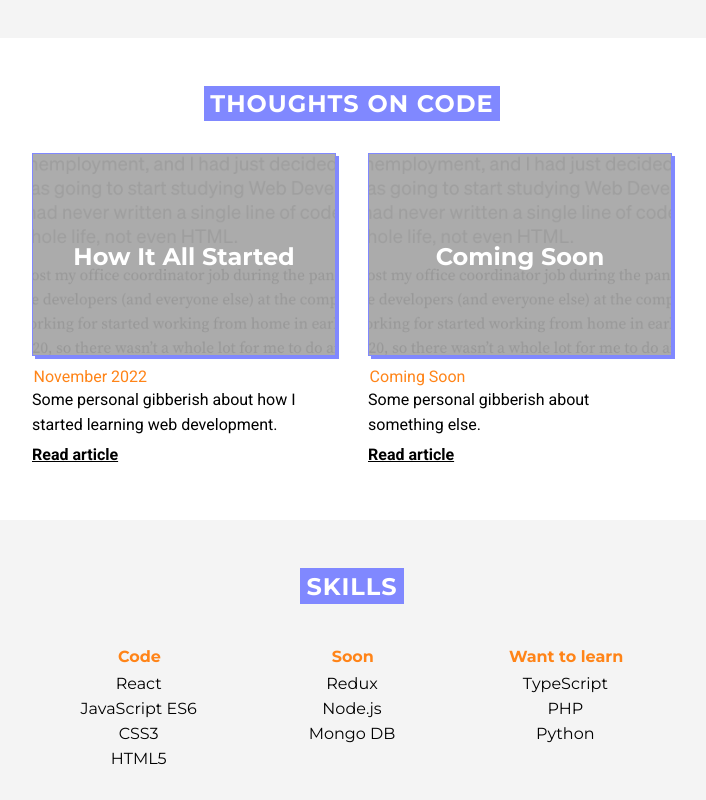
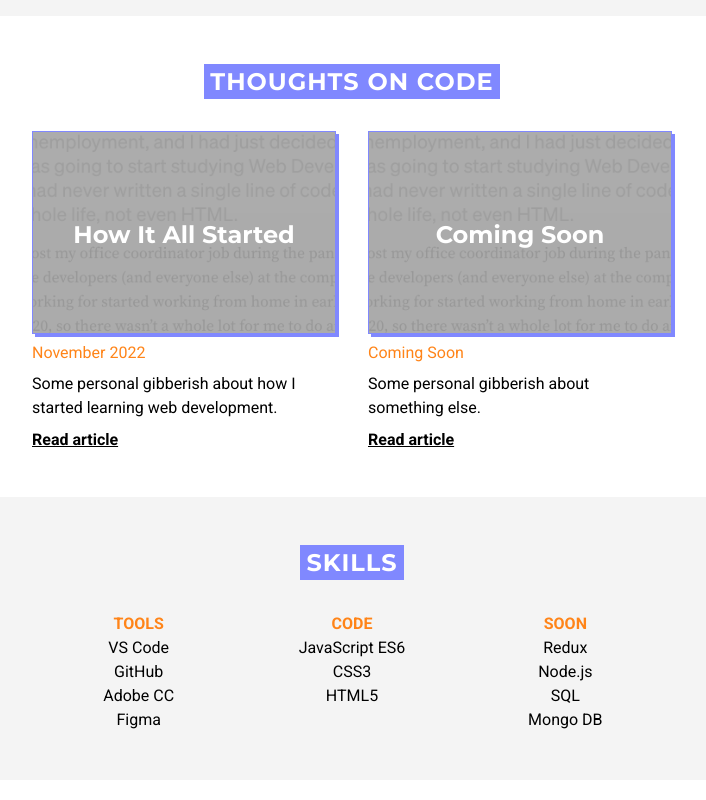
Before and after one commit to Technigo/project-react-portfolio, a React (Create React App) app: page / in a window 1280 px wide. Shown: the part 1820-2620 px from the top of the page, without its empty margins (288-994 px from the left). Built offline with nearby package versions, Linux system fonts and the light colour scheme; no server answers.

Commit message:
made skills grid responsive

```diff
--- a/src/components/Skills.jsx
+++ b/src/components/Skills.jsx
@@ -7,31 +7,30 @@ const Skills = () => {
     <SectionContainer bg>
       <h4>Skills</h4>
       <SkillsGrid>
-        <div>
+
+        <ul>
+          <h5>Tools</h5>
+          <li>VS Code</li>
+          <li>GitHub</li>
+          <li>Adobe CC</li>
+          <li>Figma</li>
+        </ul>
+
+        <ul>
           <h5>Code</h5>
-          <ul>
-            <li>React</li>
           <li>JavaScript ES6</li>
           <li>CSS3</li>
           <li>HTML5</li>
         </ul>
-        </div>
-        <div>
+
+        <ul>
           <h5>Soon</h5>
-          <ul>
           <li>Redux</li>
           <li>Node.js</li>
+          <li>SQL</li>
           <li>Mongo DB</li>
         </ul>
-        </div>
-        <div>
-          <h5>Want to learn</h5>
-          <ul>
-            <li>TypeScript</li>
-            <li>PHP</li>
-            <li>Python</li>
-          </ul>
-        </div>
+
       </SkillsGrid>
     </SectionContainer>
   );
--- a/src/components/styled/ArticleContainer.styled.js
+++ b/src/components/styled/ArticleContainer.styled.js
@@ -3,6 +3,7 @@ import styled from 'styled-components';
 const ArticleContainer = styled.article`
   display: grid;
   grid: 1fr;
+  gap: 0.6rem;
   ${({ other }) => (other && { margin: 'var(--margin)', width: 'var(--width)' })};
 
     & h5 {
--- a/src/components/styled/Global.js
+++ b/src/components/styled/Global.js
@@ -20,7 +20,7 @@ const GlobalStyles = createGlobalStyle`
   --sub-color: rgba(255, 132, 24, 1);
   --third-color: rgb(163, 163, 163);
 
-  --line-height: 25px;
+  --line-height: 1.5rem;
   --margin: 0 auto;
   --width: 40rem;
 
@@ -116,7 +116,6 @@ h5 {
   font-size: 1rem;
   font-weight: 700;
   height: fit-content;
-  margin: 0.7rem 0 0.1rem 0.1rem;
   text-transform: uppercase;
 
   @media (max-width: 650px) {
--- a/src/components/styled/Grids.styled.js
+++ b/src/components/styled/Grids.styled.js
@@ -6,6 +6,10 @@ export const ArticleGrid = styled.div`
   gap: 2rem;
   margin: var(--margin);
   width: var(--width);
+
+    & h5 {
+      // margin-top: ${(props) => (props.other ? '0' : '0.7rem')};
+    }
 
   @media (max-width: 650px) {
     grid-template-columns: 1fr;
@@ -20,15 +24,24 @@ export const SkillsGrid = styled.div`
   width: var(--width);
 
   & h5 {
-    font-family: var(--main-font);
-    text-transform: none;
+    text-transform: uppercase;
   }
 
   & ul {
-    font-family: var(--main-font);
-    font-size: 1rem;
-    margin-top: 5px;
+    font-family: var(--sub-font);
     line-height: var(--line-height);
     list-style-type: none;
   }
+
+  @media (max-width: 650px) {
+    grid-template-columns: 1fr;
+
+    & ul {
+      margin-bottom: 1.5rem;
+    }
+
+    & ul:nth-child(3) {
+      margin-bottom: 0;
+    }
+  }
 `;
--- a/src/components/styled/Topics.styled.js
+++ b/src/components/styled/Topics.styled.js
@@ -6,20 +6,20 @@ export const TopicsContainer = styled.div`
   align-items: center;
   gap: 0.3rem;
   height: fit-content;
-  margin: 0.5rem 0;
+  // margin: 0.3rem 0 0.5rem 0;
 
     & a {
       text-decoration: underline;
     }
       & span {
-        font-weight: 300;
+        font-weight: 600;
         color: var(--main-color);
       }
 `;
 
 export const Topic = styled.p`
-  border: 1px solid black;
-  color: black;
+  border: 1px solid var(--third-color);
+  color: var(--third-color);
   font-family: var(--sub-font);
   font-size: 0.8rem;
   padding: 0.15rem 0.25rem;
```
Also changed, not shown: 1 other file (tests, documents, lock files or other folders). Lines whose indentation alone changed are shown as unchanged.
